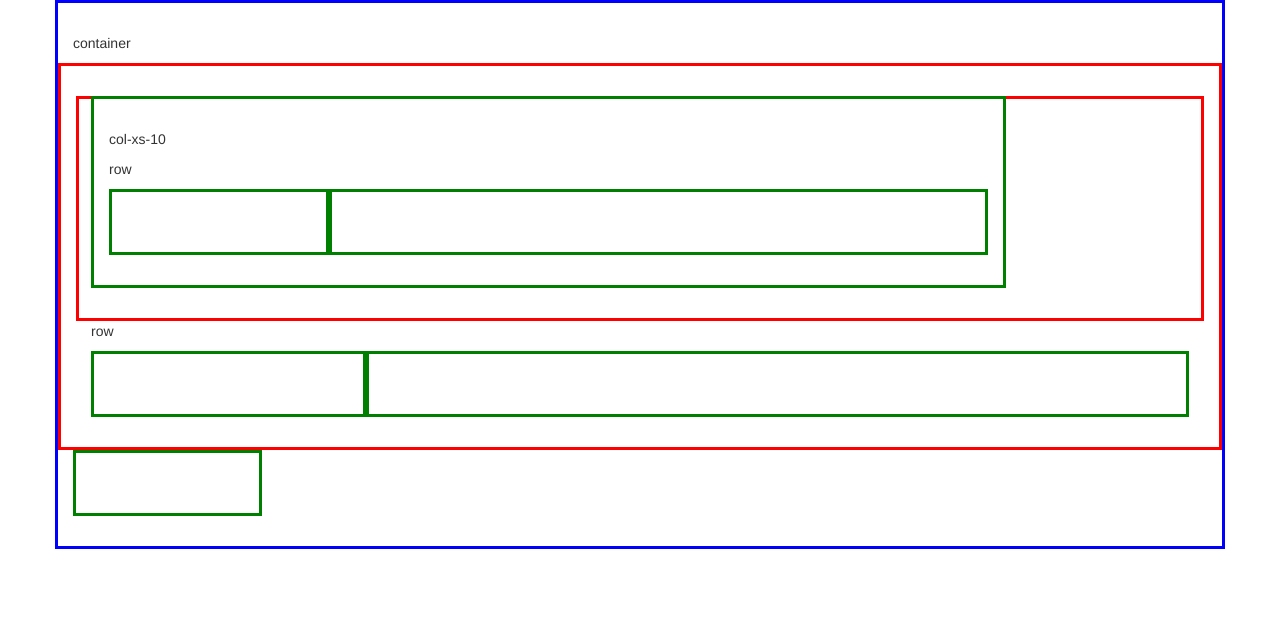
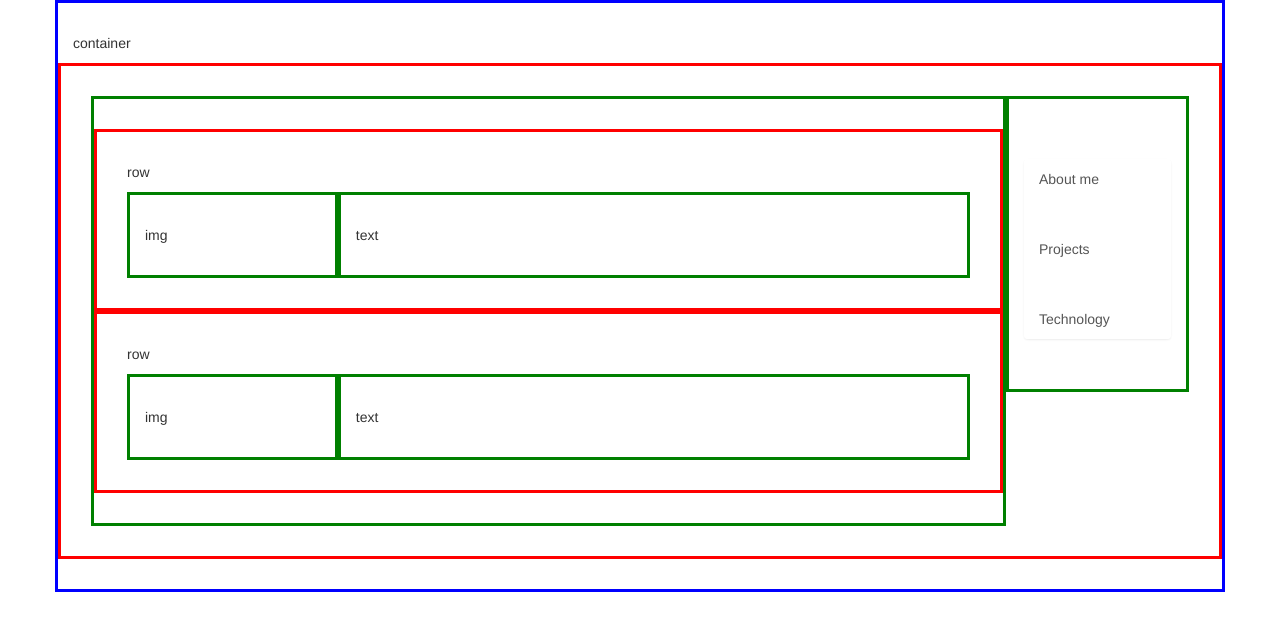
Before and after one commit to jbossman455/JasonPortfolio2, a plain HTML site: page public_html/index.html in a window 1280 px wide. Drawn offline with Linux system fonts and the light colour scheme.

Commit message:
fixed my columns and rows from last time

```diff
--- a/nbproject/private/private.xml
+++ b/nbproject/private/private.xml
@@ -4,6 +4,8 @@
     <open-files xmlns="http://www.netbeans.org/ns/projectui-open-files/2">
         <group>
             <file>file:/C:/xampp/htdocs/Jason-Portfolio/public_html/index.html</file>
+            <file>file:/C:/xampp/htdocs/Jason-Portfolio/public_html/css/bootstrap.min.css</file>
+            <file>file:/C:/xampp/htdocs/Jason-Portfolio/public_html/css/custom-style.css</file>
         </group>
     </open-files>
 </project-private>
--- a/public_html/css/custom-style.css
+++ b/public_html/css/custom-style.css
@@ -12,3 +12,9 @@ div {
 .row {
     border-color: red;
 }
+
+.list-group-item {
+   border: 0;
+   margin-top: 30px;
+   margin-bottom: 30px;
+}
--- a/public_html/index.html
+++ b/public_html/index.html
@@ -17,21 +17,36 @@ and open the template in the editor.
             <p>container</p>
             <div class='row'>
                 <div class="col-xs-10">
-                     <p>col-xs-10</p>
+                    <div class="row">
                         <p>row</p>
-                       <div class="col-xs-3"></div>
-                       <div class="col-xs-9"></div>
+                        <div class="col-xs-3">
+                            img
                         </div>
-                 <div class="row"></div>
+                        <div class="col-xs-9">
+                            text
+                        </div>
+                    </div>
+                    <div class="row">
                         <p>row</p>
-                        <div class="col-xs-3"></div>
-                        <div class="col-xs-9"></div>
+                        <div class="col-xs-3">
+                            img
+                        </div>
+                        <div class="col-xs-9">
+                            text
+                        </div>
+                    </div>
                 </div>
                 <div class="col-xs-2">
-                     <nav class="lists-group">
-                         <a class="list-item-group" href="index.html"
+                    <nav class="list-group">
+                        <a class="list-group-item" href="jason.html">About me</a>
+                        <a class="list-group-item" href="project.html">Projects</a>
+                        <a class="list-group-item" href="technologies.html">Technology</a>
+
                     </nav>
                 </div>
+            </div>
 
+
+        </div>
     </body>
 </html>
```
Lines whose indentation alone changed are shown as unchanged.
